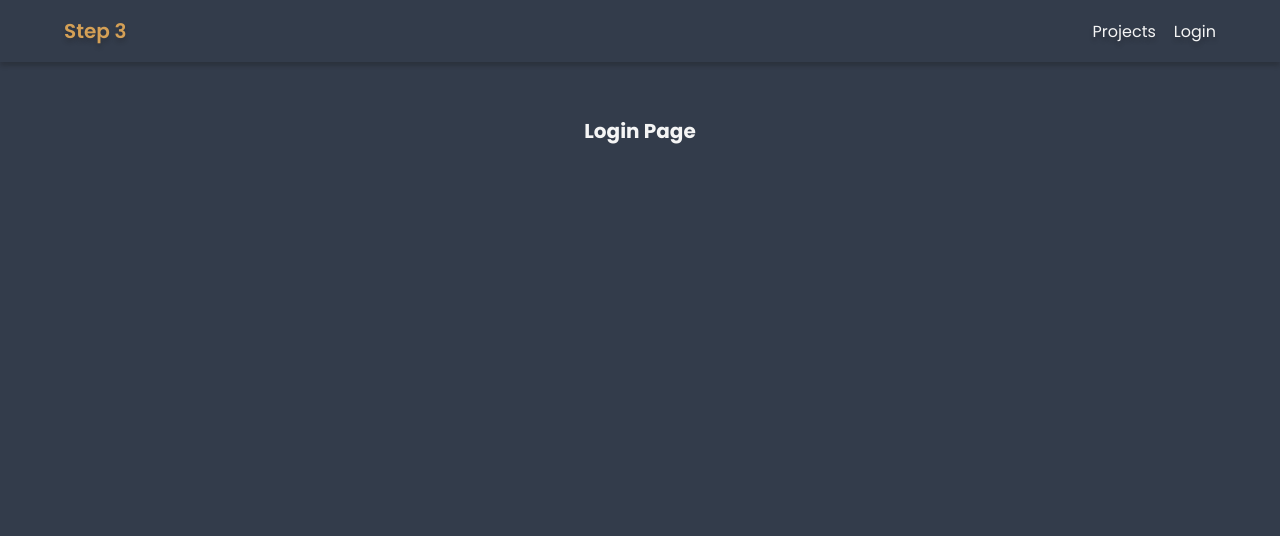
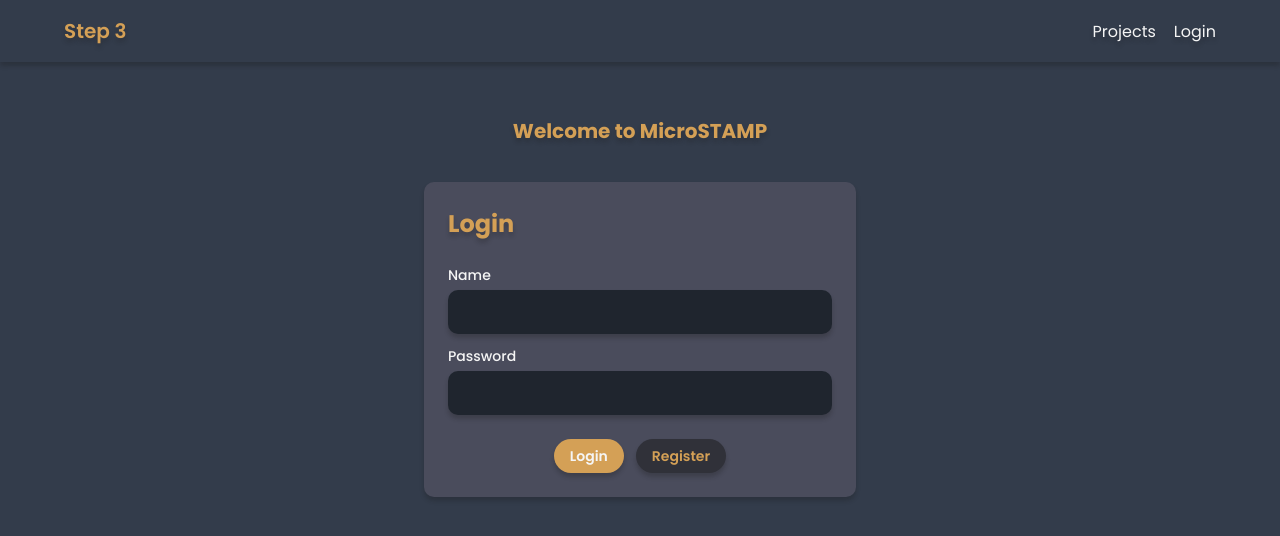
Before and after one commit to Micro-STAMP/MicroSTAMP-Step3-Frontend, a React (Vite) app: page /login in a window 1280 px wide. Shown: the top 536 px of the page. Built offline with nearby package versions, Linux system fonts and the light colour scheme.

Commit message:
componente formulario de login

```diff
--- a/src/components/Button/Button.module.css
+++ b/src/components/Button/Button.module.css
@@ -2,8 +2,8 @@
 	display: flex;
 	align-items: center;
 	gap: 6px;
-	border-radius: 60px;
-	font-weight: bold;
+	border-radius: 20px;
+	font-weight: 600;
 	box-shadow: var(--shadow25);
 }
 
@@ -13,7 +13,7 @@
 	color: var(--color-white);
 }
 .button.secondary {
-	background-color: var(--color-dark);
+	background-color: var(--color-dark-gray);
 	color: var(--color-yellow);
 }
 
--- a/src/components/Header/index.tsx
+++ b/src/components/Header/index.tsx
@@ -5,9 +5,9 @@ function Header() {
 	return (
 		<header className={styles.header}>
 			<div className={styles.container}>
-				<h1 className={styles.logo}>
+				<span className={styles.logo}>
 					<Link to="/">Step 3</Link>
-				</h1>
+				</span>
 				<nav className={styles.links}>
 					<ul>
 						<li>
--- a/src/components/Input/Input.module.css
+++ b/src/components/Input/Input.module.css
@@ -1,7 +1,7 @@
 .label {
 	display: flex;
 	flex-direction: column;
-	gap: 6px;
+	gap: 4px;
 	width: 100%;
 
 	.name {
@@ -13,7 +13,7 @@
 	.input {
 		background-color: var(--color-dark);
 		color: var(--color-white);
-		padding: 12px;
+		padding: 1.2rem;
 		border-radius: 10px;
 		font-weight: 500;
 		caret-color: var(--color-yellow);
--- /dev/null
+++ b/src/components/LoginForm/LoginForm.module.css
@@ -0,0 +1,31 @@
+.login_form {
+	display: flex;
+	flex-direction: column;
+	align-items: center;
+	gap: 2.4rem;
+	padding: 2.4rem;
+	border-radius: 10px;
+	background-color: var(--color-gray);
+	box-shadow: var(--shadow25);
+	width: clamp(252px, 90%, 432px);
+
+	.title {
+		font-size: 2.4rem;
+		align-self: start;
+		font-weight: 700;
+		color: var(--color-yellow);
+		text-shadow: var(--shadow25);
+	}
+
+	.inputs {
+		display: flex;
+		flex-direction: column;
+		gap: 1.2rem;
+		width: 100%;
+	}
+
+	.buttons {
+		display: flex;
+		gap: 1.2rem;
+	}
+}
--- /dev/null
+++ b/src/components/LoginForm/index.tsx
@@ -0,0 +1,22 @@
+import Button from "@components/Button";
+import Input from "@components/Input";
+
+import styles from "./LoginForm.module.css";
+
+function LoginForm() {
+	return (
+		<form className={styles.login_form}>
+			<h2 className={styles.title}>Login</h2>
+			<div className={styles.inputs}>
+				<Input label="Name" required />
+				<Input type="password" label="Password" required />
+			</div>
+			<div className={styles.buttons}>
+				<Button type="submit">Login</Button>
+				<Button variant="secondary">Register</Button>
+			</div>
+		</form>
+	);
+}
+
+export default LoginForm;
--- a/src/index.css
+++ b/src/index.css
@@ -20,10 +20,14 @@
 
 	/* Color Pallete */
 	--color-yellow: #d4a056;
+	--color-background: #333c4b;
 	--color-gray: #4a4c5c;
-	--color-background: #333c4b;
 	--color-dark: #1f252e;
 	--color-white: #f5f5f5;
+	--color-black: #161616;
+
+	/* Variants */
+	--color-dark-gray: #303139;
 	--color-gray25: #38404f;
 
 	/* Default Styles */
--- a/src/pages/Home/index.tsx
+++ b/src/pages/Home/index.tsx
@@ -6,7 +6,6 @@ import {
 	EditDeleteButton,
 	LinkButton
 } from "@components/IconButton";
-import Input from "@components/Input";
 
 function Home() {
 	return (
@@ -14,24 +13,6 @@ function Home() {
 			<h1>Home Page</h1>
 
 			{/* Testes de componentes:  */}
-			<>
-				<div
-					style={{
-						width: "400px",
-						boxShadow: "var(--shadow25)",
-						padding: "24px",
-						backgroundColor: "var(--color-gray)",
-						display: "flex",
-						flexDirection: "column",
-						alignItems: "center",
-						gap: "12px",
-						borderRadius: "10px"
-					}}
-				>
-					<Input label="Name" required />
-					<Input type="password" label="Password" required />
-				</div>
-			</>
 			<>
 				<EditButton onClick={() => {}} />
 				<DeleteButton onClick={() => {}} />
--- a/src/pages/Login/index.tsx
+++ b/src/pages/Login/index.tsx
@@ -1,7 +1,12 @@
+import LoginForm from "@components/LoginForm";
+
 function Login() {
 	return (
 		<>
-			<h1>Login Page</h1>
+			<h1 style={{ color: "var(--color-yellow)", textShadow: "var(--shadow25)" }}>
+				Welcome to MicroSTAMP
+			</h1>
+			<LoginForm />
 		</>
 	);
 }
```
